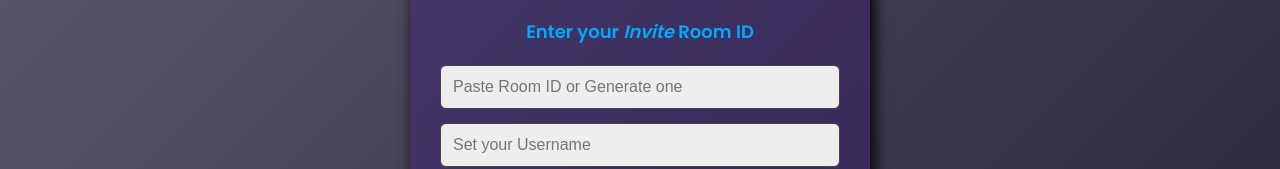
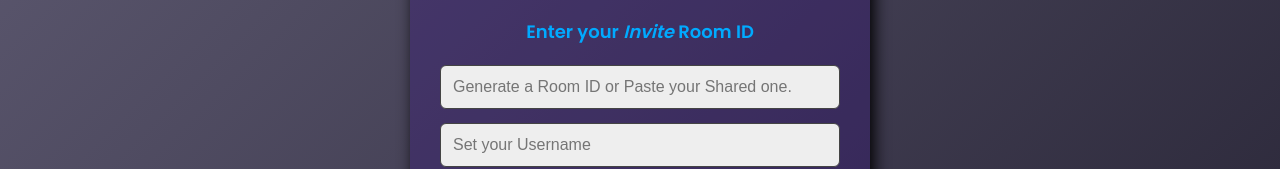
Before and after one commit to Alfastrek/DevCraft, a React (Create React App) app: page /access in a window 1280 px wide. Shown: the part 330-499 px from the top of the page. Built offline with nearby package versions, Linux system fonts and the light colour scheme; a web font is replaced by a local one.

Commit message:
Update forms

```diff
--- a/src/pages/home.js
+++ b/src/pages/home.js
@@ -52,7 +52,7 @@ const Home = () => {
           <input
             type="text"
             className="inputBox"
-            placeholder="Paste Room ID or Generate one"
+            placeholder="Generate a Room ID or Paste your Shared one."
             onChange={(e) => setroomId(e.target.value)}
             value={roomId}
             onKeyUp={handleInputEnter}
```
